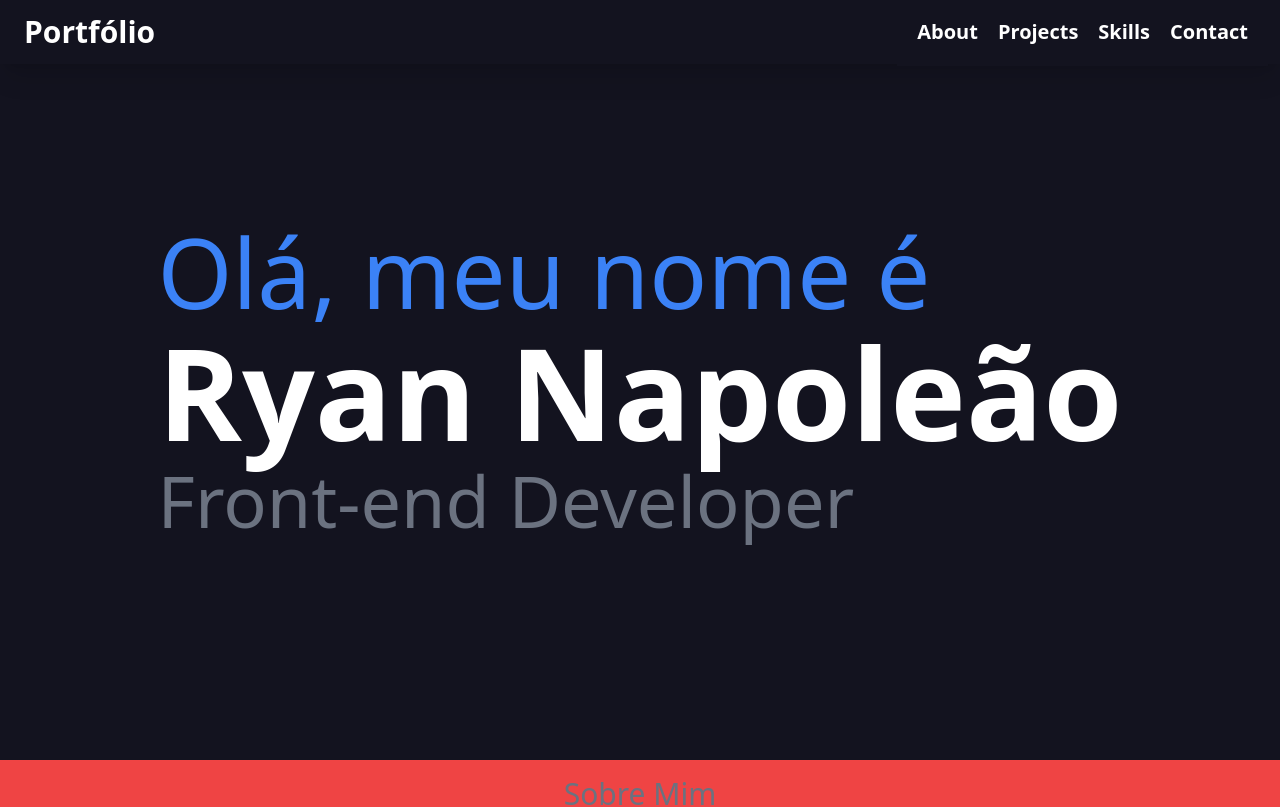
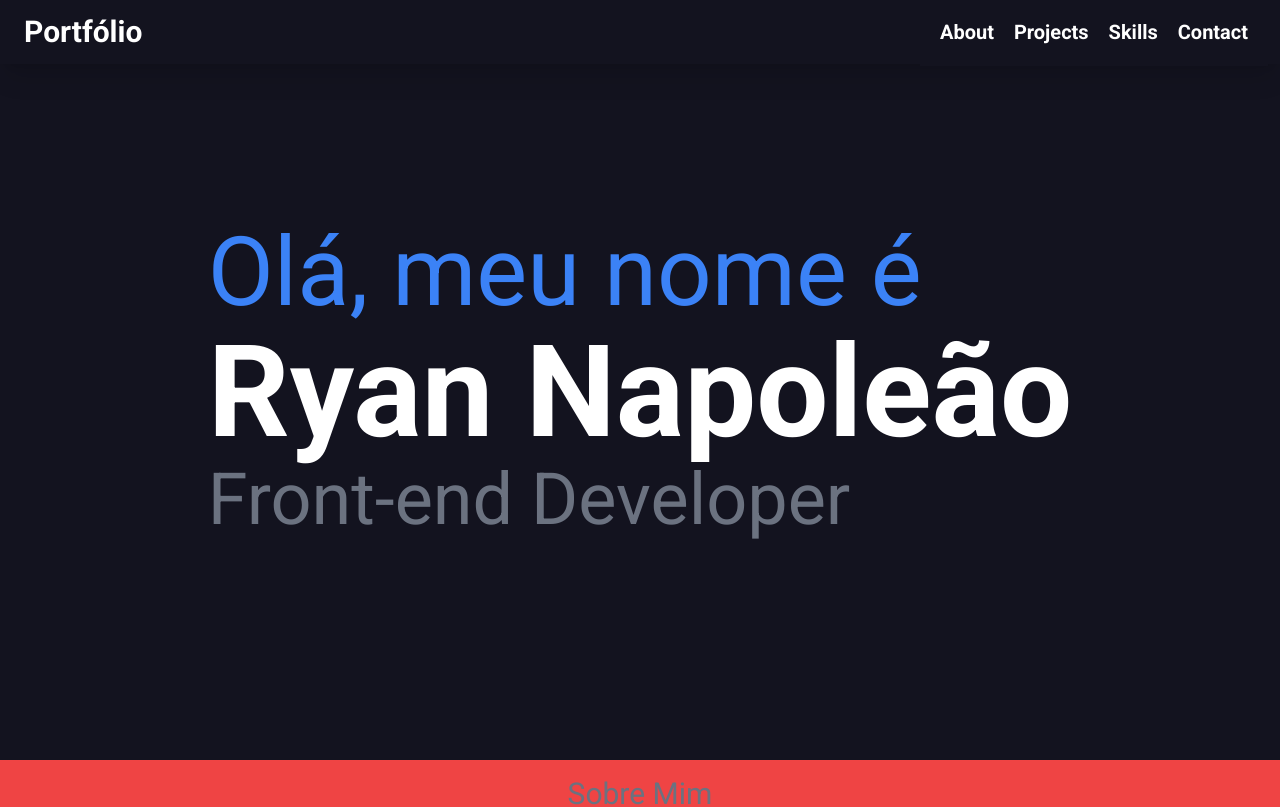
Before and after one commit to RyanNS7/personal-portfolio, a React (Vite) app: page / in a window 1280 px wide. Shown: the top 807 px of the page. Built offline with nearby package versions, Linux system fonts and the light colour scheme.

Commit message:
portfolio

```diff
--- a/index.html
+++ b/index.html
@@ -4,6 +4,10 @@
     <meta charset="UTF-8" />
     <meta name="viewport" content="width=device-width, initial-scale=1.0" />
     <title>Ryan Napoleao</title>
+
+    <link rel="preconnect" href="https://fonts.googleapis.com">
+    <link rel="preconnect" href="https://fonts.gstatic.com" crossorigin>
+    <link href="https://fonts.googleapis.com/css2?family=Roboto:wght@400;500;700;900&display=swap" rel="stylesheet">
   </head>
   <body>
     <div id="root"></div>
--- a/src/index.css
+++ b/src/index.css
@@ -4,6 +4,7 @@
 
 *{
     box-sizing: border-box;
+    font-family: 'Roboto', sans-serif;
 }
 
 body{
```
